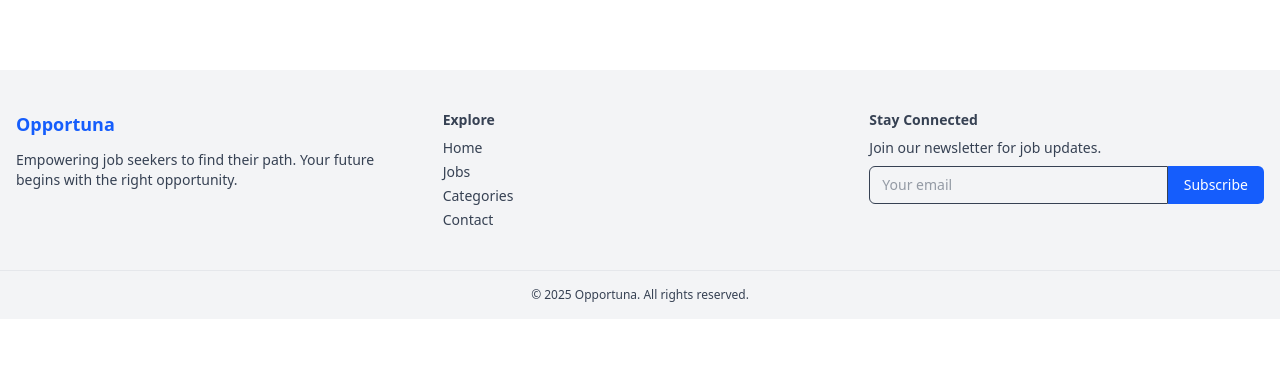
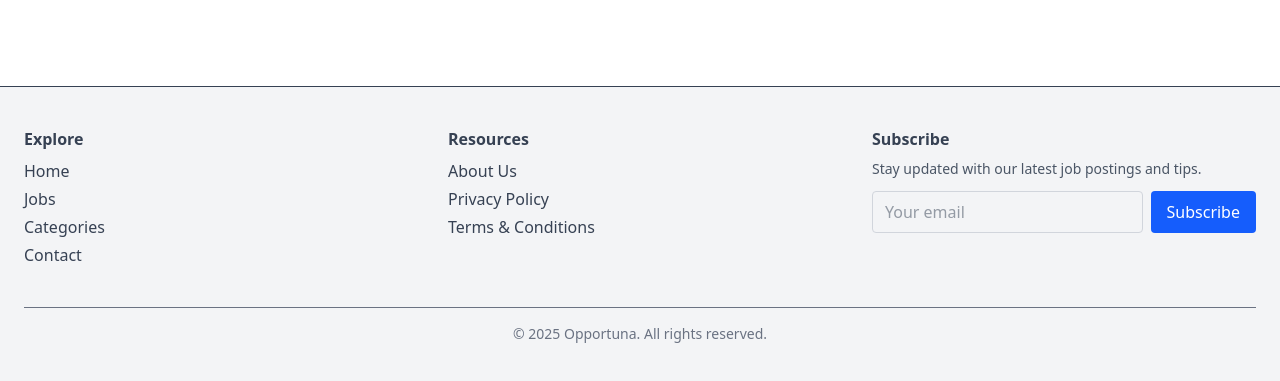
Before and after one commit to WangilaPrish/alx-project-nexus, a React (Vite) app in the folder job-board-platform/: page / in a window 1280 px wide. Shown: the part 1395-1776 px from the top of the page. Before the commit the page ends 1714 px from the top, so only its background shows below. Built offline with nearby package versions, Linux system fonts and the light colour scheme; no server answers.

Commit message:
feat: update Footer component with navigation links and improved layout; enhance subscription form styling

```diff
--- a/job-board-platform/src/components/common/Footer.tsx
+++ b/job-board-platform/src/components/common/Footer.tsx
@@ -1,4 +1,5 @@
 import { motion } from 'framer-motion';
+import { Link } from 'react-router-dom';
 
 const Footer = () => {
     const containerVariants = {
@@ -20,65 +21,56 @@ const Footer = () => {
             initial="hidden"
             whileInView="visible"
             viewport={{ once: true }}
-            variants={containerVariants}
-            className="bg-gray-100 text-gray-700 mt-16"
+            className="bg-gray-100 text-gray-700 px-6 py-10 mt-20 border-t"
         >
-            <div className="max-w-7xl mx-auto px-4 py-10 grid grid-cols-1 md:grid-cols-3 gap-8 text-sm">
-                {/* Column 1 */}
-                <motion.div variants={itemVariants}>
-                    <h4 className="font-semibold text-lg mb-3 text-blue-600">Opportuna</h4>
-                    <p>
-                        Empowering job seekers to find their path. Your future begins with the right opportunity.
-                    </p>
-                </motion.div>
-
-                {/* Column 2 */}
+            {/* Grid layout with 3 columns */}
+            <div className="max-w-7xl mx-auto grid grid-cols-1 md:grid-cols-3 gap-10">
                 <motion.div variants={itemVariants}>
                     <h5 className="font-semibold mb-2">Explore</h5>
                     <ul className="space-y-1">
-                        {['Home', 'Jobs', 'Categories', 'Contact'].map((item) => (
-                            <li key={item}>
-                                <a href="#" className="hover:text-blue-600 transition">
-                                    {item}
-                                </a>
-                            </li>
-                        ))}
+                        <li><Link to="/" className="hover:text-blue-600 transition">Home</Link></li>
+                        <li><Link to="/jobs" className="hover:text-blue-600 transition">Jobs</Link></li>
+                        <li><Link to="/categories" className="hover:text-blue-600 transition">Categories</Link></li>
+                        <li><Link to="/contact" className="hover:text-blue-600 transition">Contact</Link></li>
                     </ul>
                 </motion.div>
 
-                {/* Column 3 */}
                 <motion.div variants={itemVariants}>
-                    <h5 className="font-semibold mb-2">Stay Connected</h5>
-                    <p className="mb-2">Join our newsletter for job updates.</p>
-                    <motion.form
-                        className="flex"
-                        initial={{ opacity: 0, x: 30 }}
-                        whileInView={{ opacity: 1, x: 0 }}
-                        transition={{ delay: 0.6, duration: 0.5 }}
-                        viewport={{ once: true }}
-                    >
+                    <h5 className="font-semibold mb-2">Resources</h5>
+                    <ul className="space-y-1">
+                        <li><Link to="/about" className="hover:text-blue-600 transition">About Us</Link></li>
+                        <li><Link to="/privacy" className="hover:text-blue-600 transition">Privacy Policy</Link></li>
+                        <li><Link to="/terms" className="hover:text-blue-600 transition">Terms & Conditions</Link></li>
+                    </ul>
+                </motion.div>
+
+                <motion.div variants={itemVariants}>
+                    <h5 className="font-semibold mb-2">Subscribe</h5>
+                    <p className="text-sm text-gray-600 mb-3">Stay updated with our latest job postings and tips.</p>
+                    <form className="flex flex-col sm:flex-row gap-2">
                         <input
                             type="email"
                             placeholder="Your email"
-                            className="px-3 py-2 border rounded-l-md w-full text-sm"
+                            className="px-3 py-2 rounded border border-gray-300 w-full focus:outline-blue-500"
                         />
-                        <button className="bg-blue-600 text-white px-4 py-2 rounded-r-md hover:bg-blue-700 transition">
+                        <button
+                            type="submit"
+                            className="bg-blue-600 text-white px-4 py-2 rounded hover:bg-blue-700 transition"
+                        >
                             Subscribe
                         </button>
-                    </motion.form>
+                    </form>
                 </motion.div>
+
             </div>
 
-            <motion.div
-                className="border-t border-gray-200 text-center text-xs py-4"
-                initial={{ opacity: 0 }}
-                whileInView={{ opacity: 1 }}
-                transition={{ delay: 0.4 }}
-            >
-                © {new Date().getFullYear()} Opportuna. All rights reserved.
-            </motion.div>
+            {/* Bottom row */}
+            <div className="mt-10 border-t pt-4 text-center text-sm text-gray-500">
+                &copy; {new Date().getFullYear()} Opportuna. All rights reserved.
+            </div>
         </motion.footer>
     );
 };
 
+
 export default Footer;
```
